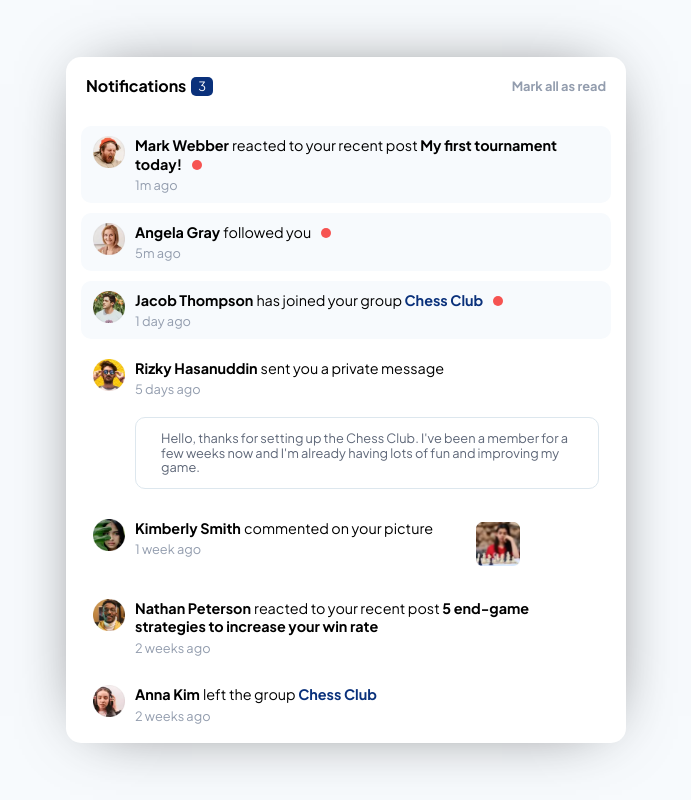
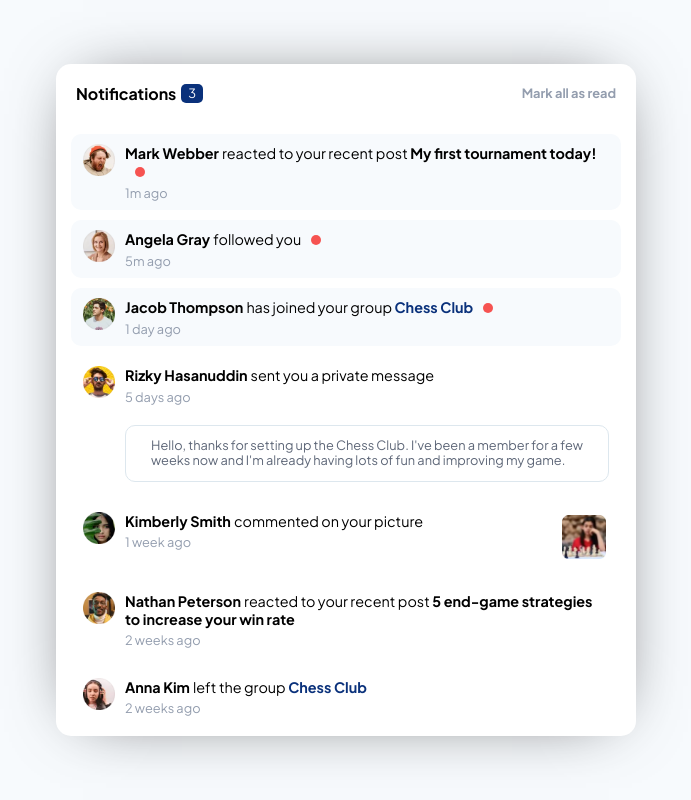
Before and after one commit to GrajalesU/Notifications-page, a React (Vite) app: page / in a window 1280 px wide. Shown: the whole page, without its empty margins (294-985 px from the left). Built offline with nearby package versions, Linux system fonts and the light colour scheme.

Commit message:
Add notification components

```diff
--- /dev/null
+++ b/src/pages/Notifications/components/Notification/CommentNotification.tsx
@@ -0,0 +1,40 @@
+type Props = {
+  isNew?: boolean;
+  imgSrc: string;
+  user: string;
+  time: string;
+  imgComment: string;
+};
+
+const CommentNotification = ({
+  isNew = false,
+  imgSrc,
+  user,
+  time,
+  imgComment,
+}: Props) => {
+  return (
+    <div
+      className={isNew ? 'notification new' : ' notification'}
+      style={{ display: 'flex', justifyContent: 'space-between' }}
+    >
+      <div style={{ display: 'flex' }}>
+        <img
+          src={imgSrc}
+          alt={`${user} profile`}
+          className="notification--profileImage"
+        />
+        <div className="notification--description">
+          <h3 className="notification--description__name">{user}</h3>
+          <p className="notification--description__info">commented on your picture</p>
+          <small className="notification--description__time">{time}</small>
+        </div>
+      </div>
+      <div className="picture">
+        <img src={imgComment} alt="chess play" />
+      </div>
+    </div>
+  );
+};
+
+export default CommentNotification;
--- /dev/null
+++ b/src/pages/Notifications/components/Notification/FollowNotification.tsx
@@ -0,0 +1,22 @@
+type Props = {
+  isNew?: boolean;
+  imgSrc: string;
+  user: string;
+  time: string;
+};
+
+const FollowNotification = ({ isNew = false, imgSrc, user, time }: Props) => {
+  return (
+    <div className={isNew ? 'notification new' : ' notification'}>
+      <img src={imgSrc} alt={`${user} profile`} className="notification--profileImage" />
+      <div className="notification--description">
+        <h3 className="notification--description__name">{user}</h3>
+        <p className="notification--description__info">followed you</p>
+        {isNew && <div className="redDot" />}
+        <small className="notification--description__time">{time}</small>
+      </div>
+    </div>
+  );
+};
+
+export default FollowNotification;
--- /dev/null
+++ b/src/pages/Notifications/components/Notification/GroupNotification.tsx
@@ -0,0 +1,42 @@
+type Props = {
+  isNew?: boolean;
+  isLeft?: boolean;
+  imgSrc: string;
+  user: string;
+  group: string;
+  time: string;
+};
+
+const GroupNotification = ({
+  isNew = false,
+  isLeft = false,
+  imgSrc,
+  user,
+  group,
+  time,
+}: Props) => {
+  return (
+    <div className={isNew ? 'notification new' : ' notification'}>
+      <img src={imgSrc} alt={`${user} profile`} className="notification--profileImage" />
+      <div className="notification--description">
+        <h3 className="notification--description__name">{user}</h3>
+        <p className="notification--description__info">
+          {isLeft ? 'left the' : 'has joined your'} group{' '}
+          <strong>
+            <a
+              href="https://grajalesu.github.io/portfolio/"
+              target={'_blank'}
+              rel="noreferrer"
+            >
+              {group}
+            </a>
+          </strong>
+        </p>
+        {isNew && <div className="redDot" />}
+        <small className="notification--description__time">{time}</small>
+      </div>
+    </div>
+  );
+};
+
+export default GroupNotification;
--- /dev/null
+++ b/src/pages/Notifications/components/Notification/MessageNotification.tsx
@@ -0,0 +1,25 @@
+type Props = {
+  isNew?: boolean;
+  imgSrc: string;
+  user: string;
+  message: string;
+  time: string;
+};
+
+const MessageNotification = ({ isNew = false, imgSrc, user, message, time }: Props) => {
+  return (
+    <div className={isNew ? 'notification new' : ' notification'}>
+      <img src={imgSrc} alt={`${user} profile`} className="notification--profileImage" />
+      <div className="notification--description">
+        <h3 className="notification--description__name">{user}</h3>
+        <p className="notification--description__info">sent you a private message</p>
+        <small className="notification--description__time">{time} </small>
+        <div className="message">
+          <p>{message}</p>
+        </div>
+      </div>
+    </div>
+  );
+};
+
+export default MessageNotification;
--- /dev/null
+++ b/src/pages/Notifications/components/Notification/ReactionNotification.tsx
@@ -0,0 +1,25 @@
+type Props = {
+  isNew?: boolean;
+  imgSrc: string;
+  user: string;
+  post: string;
+  time: string;
+};
+
+const ReactionNotification = ({ isNew = false, imgSrc, user, post, time }: Props) => {
+  return (
+    <div className={isNew ? 'notification new' : ' notification'}>
+      <img src={imgSrc} alt={`${user} profile`} className="notification--profileImage" />
+      <div className="notification--description">
+        <h3 className="notification--description__name">{user}</h3>
+        <p className="notification--description__info">
+          reacted to your recent post <strong>{post}</strong>
+        </p>
+        {isNew && <div className="redDot" />}
+        <small className="notification--description__time">{time}</small>
+      </div>
+    </div>
+  );
+};
+
+export default ReactionNotification;
--- a/src/pages/Notifications/index.tsx
+++ b/src/pages/Notifications/index.tsx
@@ -9,119 +9,62 @@ import nathanImage from '../../assets/images/avatar-nathan-peterson.webp';
 import rizkyImage from '../../assets/images/avatar-rizky-hasanuddin.webp';
 import chessImage from '../../assets/images/image-chess.webp';
 import Header from './components/Header';
+import CommentNotification from './components/Notification/CommentNotification';
+import FollowNotification from './components/Notification/FollowNotification';
+import GroupNotification from './components/Notification/GroupNotification';
+import MessageNotification from './components/Notification/MessageNotification';
+import ReactionNotification from './components/Notification/ReactionNotification';
+
 const Notifications = () => {
   return (
     <div className="container">
       <Header />
-      <div className="notification new">
-        <img src={markImage} alt="$name profile" className="notification--profileImage" />
-        <div className="notification--description">
-          <h3 className="notification--description__name">Mark Webber</h3>
-          <p className="notification--description__info">
-            reacted to your recent post <strong>My first tournament today!</strong>
-          </p>
-          <div className="redDot" />
-          <small className="notification--description__time">1m ago</small>
-        </div>
-      </div>
-      <div className="notification new">
-        <img
-          src={angelaImage}
-          alt="$name profile"
-          className="notification--profileImage"
+      <ReactionNotification
+        isNew={true}
+        imgSrc={markImage}
+        user="Mark Webber"
+        post="My first tournament today!"
+        time="1m ago"
       />
-        <div className="notification--description">
-          <h3 className="notification--description__name">Angela Gray</h3>
-          <p className="notification--description__info">followed you</p>
-          <div className="redDot" />
-          <small className="notification--description__time">5m ago</small>
-        </div>
-      </div>
-      <div className="notification new">
-        <img
-          src={jacobImage}
-          alt="$name profile"
-          className="notification--profileImage"
+      <FollowNotification
+        isNew={true}
+        imgSrc={angelaImage}
+        user="Angela Gray"
+        time="5m ago"
       />
-        <div className="notification--description">
-          <h3 className="notification--description__name">Jacob Thompson</h3>
-          <p className="notification--description__info">
-            has joined your group{' '}
-            <strong>
-              <a
-                href="https://grajalesu.github.io/portfolio/"
-                target={'_blank'}
-                rel="noreferrer"
-              >
-                Chess Club
-              </a>
-            </strong>
-          </p>
-          <div className="redDot" />
-          <small className="notification--description__time">1 day ago</small>
-        </div>
-      </div>
-      <div className="notification">
-        <img
-          src={rizkyImage}
-          alt="$name profile"
-          className="notification--profileImage"
+      <GroupNotification
+        isNew={true}
+        imgSrc={jacobImage}
+        user="Jacob Thompson"
+        time="1 day ago"
+        group="Chess Club"
       />
-        <div className="notification--description">
-          <h3 className="notification--description__name">Rizky Hasanuddin</h3>
-          <p className="notification--description__info">sent you a private message</p>
-          <small className="notification--description__time">5 days ago </small>
-          <div className="message">
-            <p>
-              {`Hello, thanks for setting up the Chess Club. I've been a member for a few
+      <MessageNotification
+        imgSrc={rizkyImage}
+        user="Rizky Hasanuddin"
+        time="5 days ago"
+        message={`Hello, thanks for setting up the Chess Club. I've been a member for a few
         weeks now and I'm already having lots of fun and improving my game.`}
-            </p>
-          </div>
-        </div>
-      </div>
-      <div className="notification">
-        <img
-          src={kimberlyImage}
-          alt="$name profile"
-          className="notification--profileImage"
       />
-        <div className="notification--description">
-          <h3 className="notification--description__name">Kimberly Smith</h3>
-          <p className="notification--description__info">commented on your picture</p>
-          <small className="notification--description__time">1 week ago</small>
-        </div>
-        <div className="picture">
-          <img src={chessImage} alt="chess play" />
-        </div>
-      </div>
-      <div className="notification">
-        <img
-          src={nathanImage}
-          alt="$name profile"
-          className="notification--profileImage"
+      <CommentNotification
+        imgSrc={kimberlyImage}
+        user="Kimberly Smith"
+        time="1 week ago"
+        imgComment={chessImage}
       />
-        <div className="notification--description">
-          <h3 className="notification--description__name">Nathan Peterson</h3>
-          <p className="notification--description__info">
-            reacted to your recent post{' '}
-            <strong> 5 end-game strategies to increase your win rate</strong>
-          </p>
-          <small className="notification--description__time">2 weeks ago</small>
-        </div>
-      </div>
-      <div className="notification">
-        <img src={annaImage} alt="$name profile" className="notification--profileImage" />
-        <div className="notification--description">
-          <h3 className="notification--description__name">Anna Kim</h3>
-          <p className="notification--description__info">
-            left the group{' '}
-            <strong>
-              <a href="/">Chess Club</a>
-            </strong>
-          </p>
-          <small className="notification--description__time">2 weeks ago</small>
-        </div>
-      </div>
+      <ReactionNotification
+        imgSrc={nathanImage}
+        user="Nathan Peterson"
+        post="5 end-game strategies to increase your win rate"
+        time="2 weeks ago"
+      />
+      <GroupNotification
+        isLeft={true}
+        imgSrc={annaImage}
+        user="Anna Kim"
+        group="Chess Club"
+        time="2 weeks ago"
+      />
     </div>
   );
 };
--- a/src/pages/Notifications/styles.scss
+++ b/src/pages/Notifications/styles.scss
@@ -85,6 +85,7 @@
   margin-left: 2.5rem;
   box-sizing: border-box;
   border: 3px solid transparent;
+  justify-self: flex-end;
 
   & img{
     width: 100%;
@@ -100,7 +101,7 @@
 
 .container{
   background: variables.$white;
-  max-width: 560px;
+  max-width: 580px;
   margin: 0 auto;
   box-shadow: 0px 0px 65px -27px rgba(0,0,0,0.75);
 
```
Lines whose indentation alone changed are shown as unchanged.
